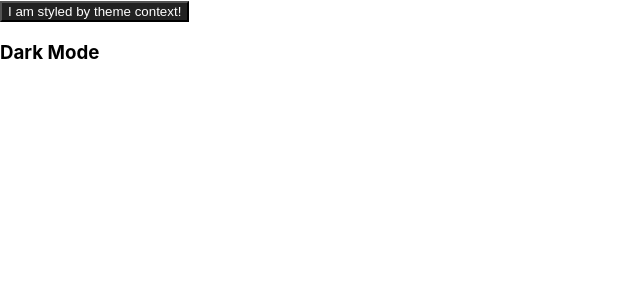
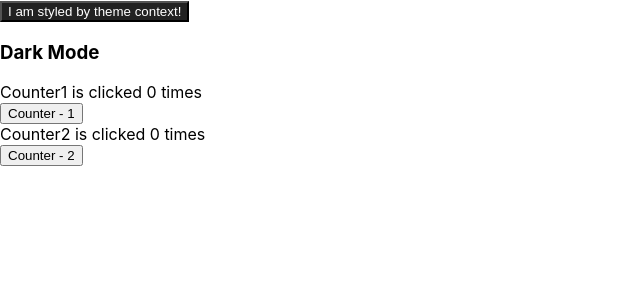
Before and after one commit to VigneshbabuOfficial/react-hooks-tutorial, a React (Create React App) app: page / in a window 1280 px wide. Shown: the top 300 px of the page, without its empty margins (0-640 px from the left). Built offline with nearby package versions, Linux system fonts and the light colour scheme.

Commit message:
useCallback explained

```diff
--- a/src/App.js
+++ b/src/App.js
@@ -1,5 +1,7 @@
-import React, { useState, useEffect, useContext } from "react";
+import React, { useState, useEffect, useContext, useCallback } from "react";
 import { Toolbar } from "./Toolbar";
+import Counter1 from "./Counter1";
+import Counter2 from "./Counter2";
 
 const themes = {
   light: {
@@ -14,15 +16,31 @@ const themes = {
 
 export const ThemeContext = React.createContext();
 
+// useCallback should be used for handler and React.memo should be used for respective component
+
 const App = () => {
   const [theme, setTheme] = useState(themes.dark);
-  const themeHandler = () => {
+
+  const [count_cmp1, setCount_cmp1] = useState(0);
+
+  const [count_cmp2, setCount_cmp2] = useState(0);
+
+  const themeHandler = useCallback(() => {
     setTheme(
       theme.foreground === themes.light.foreground ? themes.dark : themes.light
     );
-  };
+  }, [theme]);
+
+  const counterHandler1 = useCallback(() => {
+    setCount_cmp1(count_cmp1 + 1);
+  }, [count_cmp1]);
+
+  const counterHandler2 = useCallback(() => {
+    setCount_cmp2(count_cmp2 + 1);
+  }, [count_cmp2]);
 
   return (
+    <React.Fragment>
       <ThemeContext.Provider value={theme}>
         <Toolbar themeHandler={themeHandler} />
         <h3>
@@ -31,6 +49,11 @@ const App = () => {
             : "Light Mode"}
         </h3>
       </ThemeContext.Provider>
+      <Counter1 count={count_cmp1} />
+      <button onClick={counterHandler1}>Counter - 1</button>
+      <Counter2 count={count_cmp2} onClickCounter={counterHandler2} />
+      <button onClick={counterHandler2}>Counter - 2</button>
+    </React.Fragment>
   );
 };
 
--- /dev/null
+++ b/src/Counter1.js
@@ -0,0 +1,8 @@
+import React from "react";
+
+const Counter1 = React.memo((props) => {
+  console.log("Counter1 is rendered");
+  return <div>Counter1 is clicked {props.count} times</div>;
+});
+
+export default Counter1;
--- /dev/null
+++ b/src/Counter2.js
@@ -0,0 +1,8 @@
+import React from "react";
+
+const Counter2 = React.memo((props) => {
+  console.log("Counter2 is rendered");
+  return <div>Counter2 is clicked {props.count} times</div>;
+});
+
+export default Counter2;
--- a/src/ThemedButton.js
+++ b/src/ThemedButton.js
@@ -2,6 +2,7 @@ import React, { useState, useEffect, useContext } from "react";
 import { ThemeContext } from "./App";
 
 export const ThemedButton = (props) => {
+  console.log("ThemedButton is rendered");
   const theme = useContext(ThemeContext);
   return (
     <button
```
Also changed, not shown: src/Toolbar.js (+5 -2 lines). Lines whose indentation alone changed are shown as unchanged.
